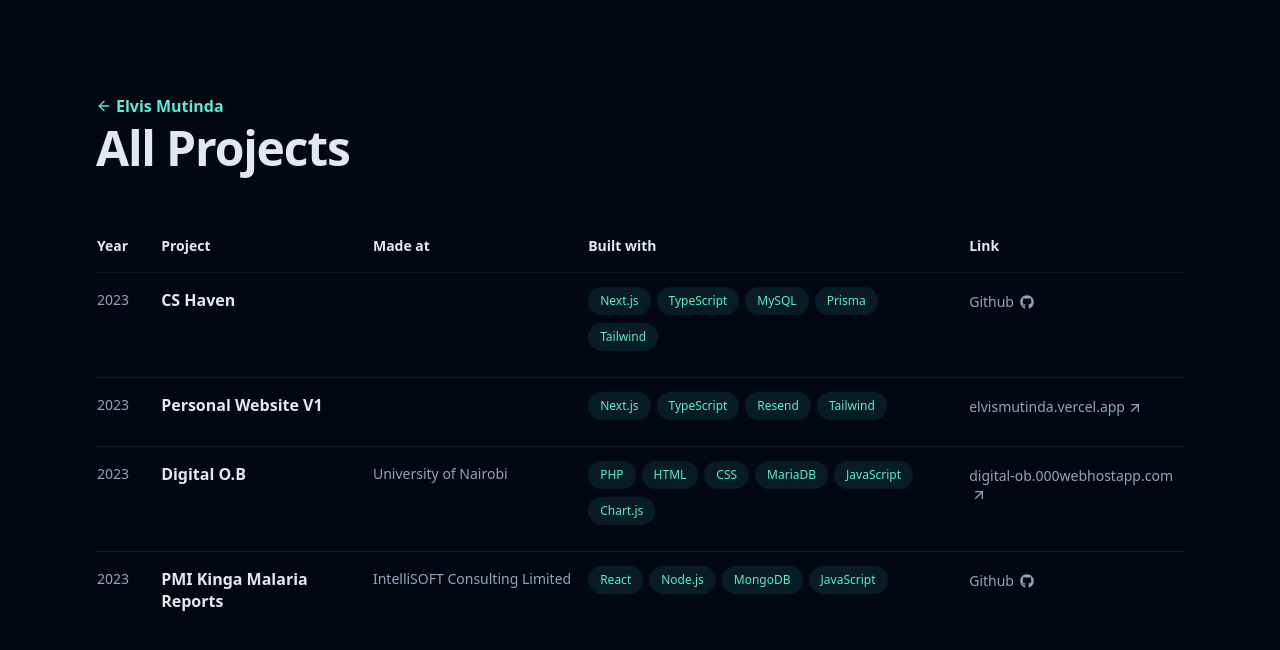
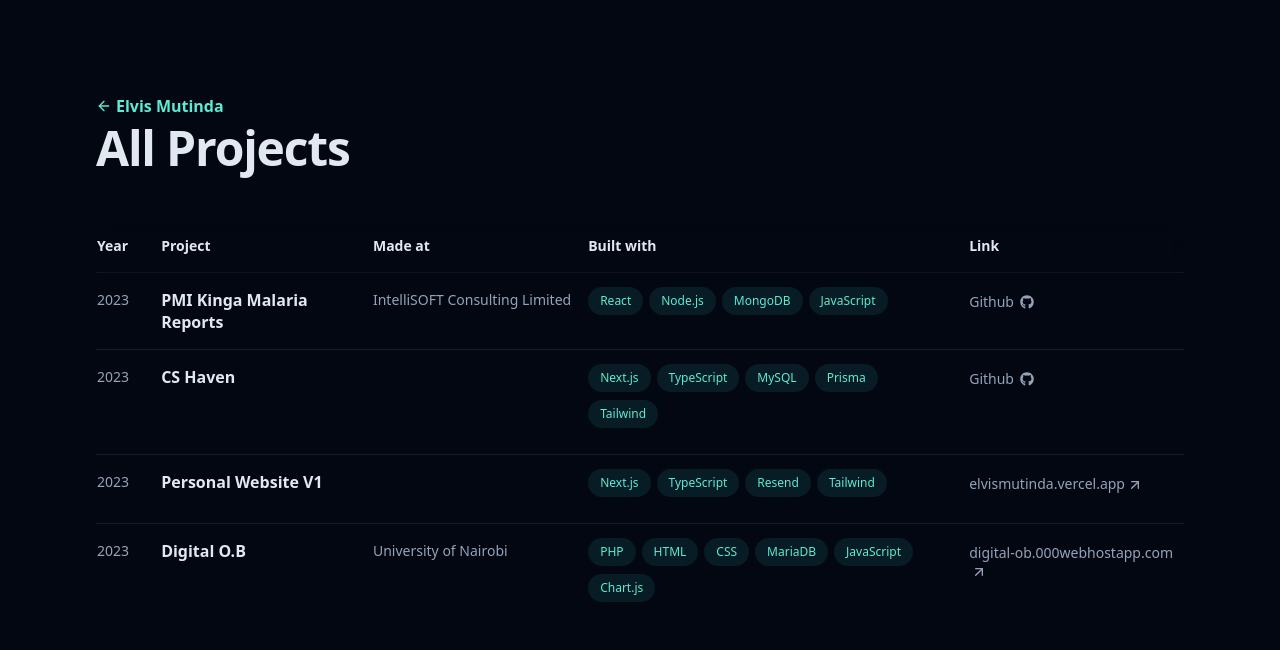
Before and after one commit to Elvismutinda/v1, a Next.js app: page /archive in a window 1280 px wide. Shown: the top 650 px of the page. Built offline with nearby package versions, Linux system fonts and the light colour scheme.

Commit message:
Scrollbar styling

```diff
--- a/app/globals.css
+++ b/app/globals.css
@@ -7,6 +7,15 @@
   color: #ccd6f6;
 }
 
+::-webkit-scrollbar {
+  width: 6px;
+}
+
+::-webkit-scrollbar-thumb {
+  background-color: #6B7280;
+  border-radius: 4px;
+}
+
 .borderBlack {
   @apply border border-black/10;
 }
--- a/lib/data.ts
+++ b/lib/data.ts
@@ -64,6 +64,14 @@
 export const archiveData = [
   {
     year: "2023",
+    title: "PMI Kinga Malaria Reports",
+    madeAt: "IntelliSOFT Consulting Limited",
+    builtWith: ["React", "Node.js", "MongoDB", "JavaScript"],
+    link: "https://github.com/IntelliSOFT-Consulting/pmi-kinga-malaria",
+    linkDisplay: "Github",
+  },
+  {
+    year: "2023",
     title: "CS Haven",
     madeAt: "",
     builtWith: ["Next.js", "TypeScript", "MySQL", "Prisma", "Tailwind"],
@@ -86,12 +94,4 @@
     link: "https://digital-ob.000webhostapp.com/",
     linkDisplay: "digital-ob.000webhostapp.com",
   },
-  {
-    year: "2023",
-    title: "PMI Kinga Malaria Reports",
-    madeAt: "IntelliSOFT Consulting Limited",
-    builtWith: ["React", "Node.js", "MongoDB", "JavaScript"],
-    link: "https://github.com/IntelliSOFT-Consulting/pmi-kinga-malaria",
-    linkDisplay: "Github",
-  },
 ] as const;
```
